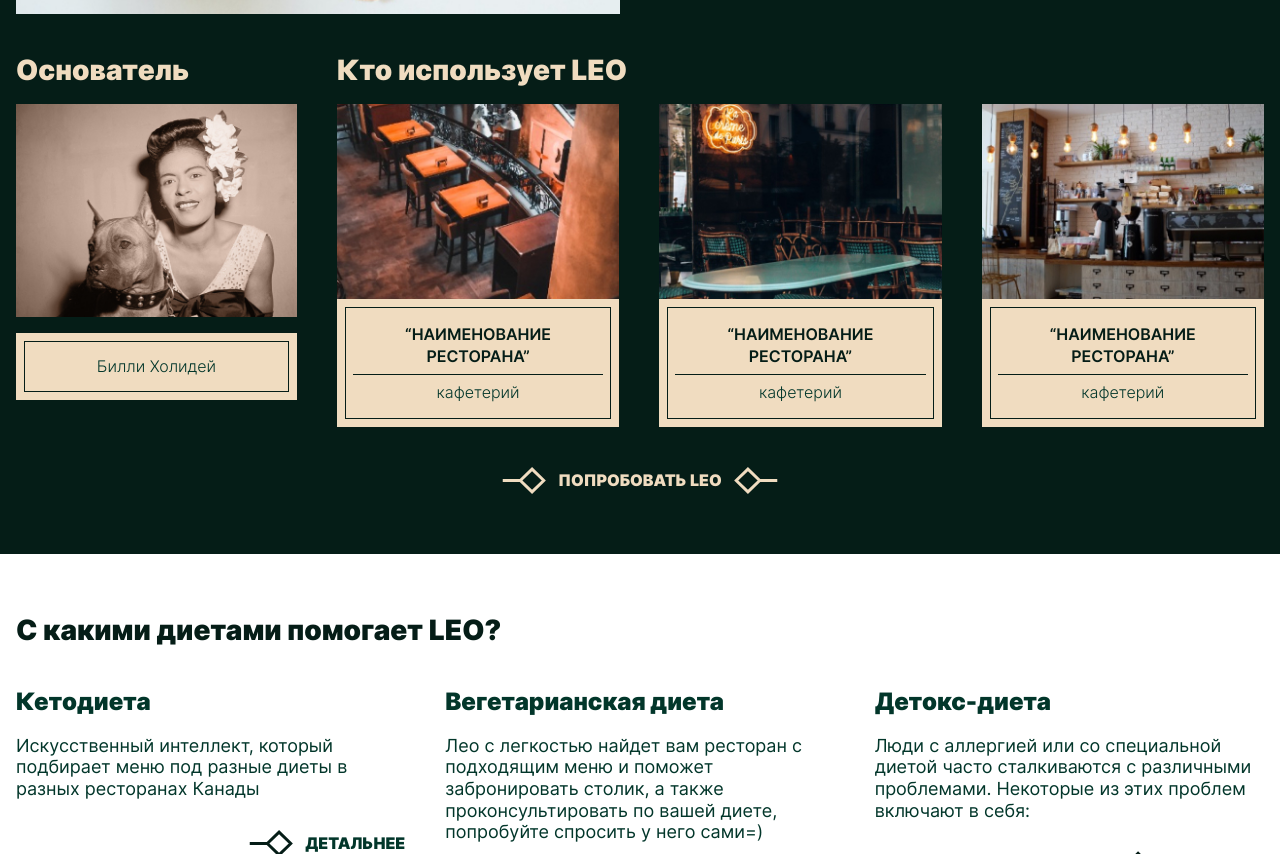
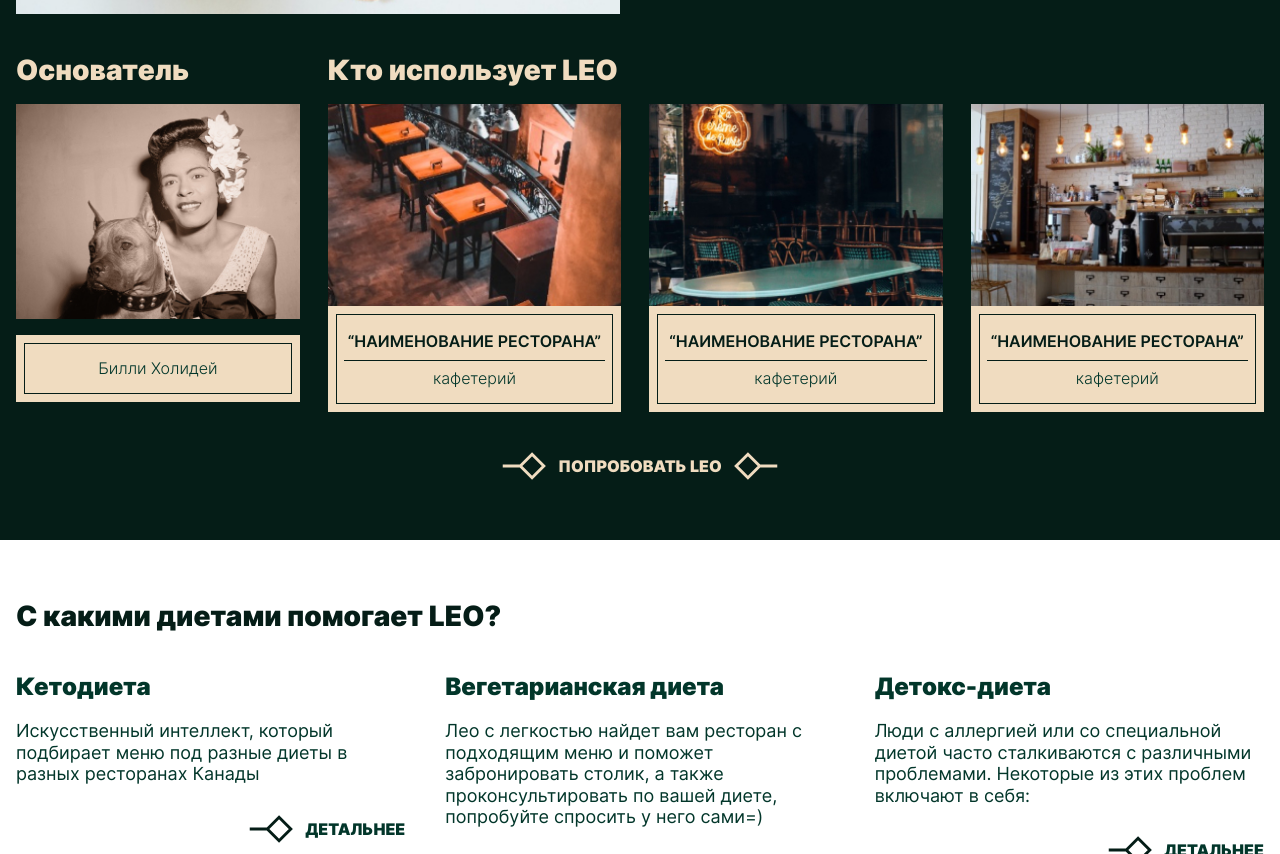
Before and after one commit to danelian/AiLeo, a website: page src/index.html in a window 1280 px wide. Shown: the part 3546-4400 px from the top of the page. Drawn offline with nearby package versions, Linux system fonts and the light colour scheme; files that its build step writes are made by us from their sources; files whose address does not match are found by name.

Commit message:
Адаптация: Готов блок Restaurants

```diff
--- a/src/scss/widgets/clients.scss
+++ b/src/scss/widgets/clients.scss
@@ -151,7 +151,6 @@
       gap: 20px;
     }
     &__list {
-      grid-template-columns: repeat(3, 1fr);
       gap: 20px;
     }
     &__item {
--- a/src/scss/widgets/restaurants.scss
+++ b/src/scss/widgets/restaurants.scss
@@ -1,3 +1,4 @@
+/*----restaurants-----*/
 .restaurants {
   background: var(--darkGreen-color);
   &__container {
@@ -116,3 +117,65 @@
     color: var(--vanilla-color);
   }
 }
+
+@include desktop {
+  /*----restaurants-----*/
+  .restaurants {
+    &__groups {
+      gap: 28px;
+    }
+    &__list {
+      gap: 28px;
+    }
+  }
+}
+
+@include tablet {
+  /*----restaurants-----*/
+  .restaurants {
+    &__container {
+      justify-content: flex-start;
+      flex-direction: column-reverse;
+    }
+    &__content {
+      width: 100%;
+      margin-bottom: 28px;
+    }
+    &__img {
+      width: 400px;
+    }
+    &__groups {
+      grid-template-columns: 1fr;
+      gap: 20px;
+    }
+    &__list {
+      gap: 20px;
+    }
+    &__item {
+      &-content {
+        padding: 20px 16px;
+        h4 {
+          font-size: 15px;
+        }
+        p {
+          font-size: 15px;
+        }
+      }
+    }
+  }
+}
+
+@include mobile {
+  /*----restaurants-----*/
+  .restaurants {
+    &__container {
+      margin-bottom: 32px;
+    }
+    &__img {
+      width: 100%;
+    }
+    &__list {
+      grid-template-columns: repeat(1, 1fr);
+    }
+  }
+}
```
Also changed, not shown: dist/css/style.css, dist/css/style.min.css.
